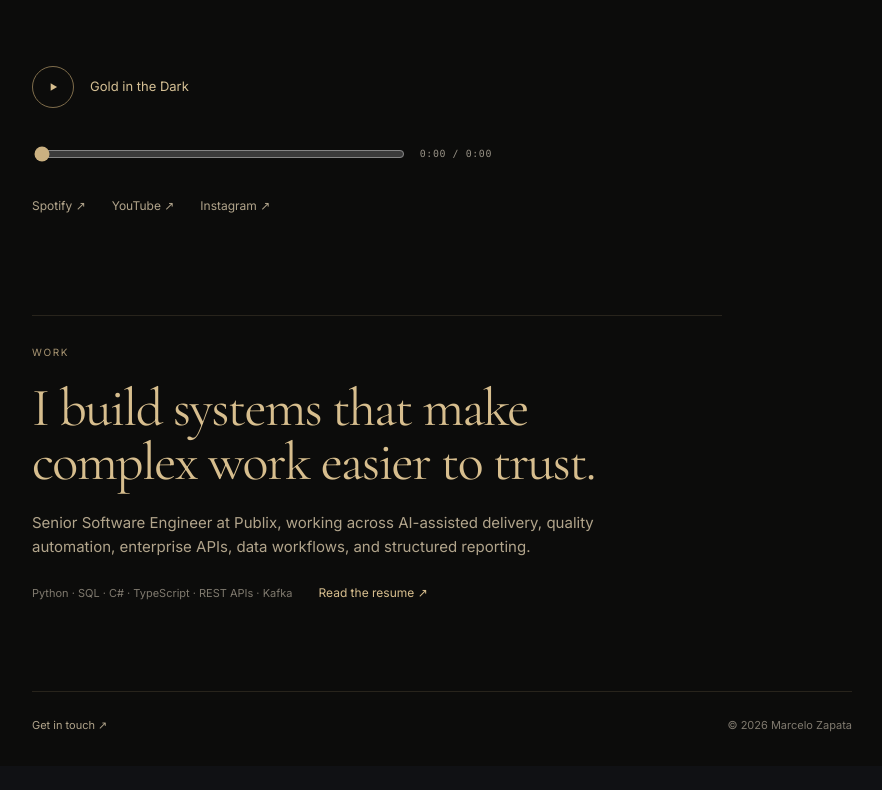
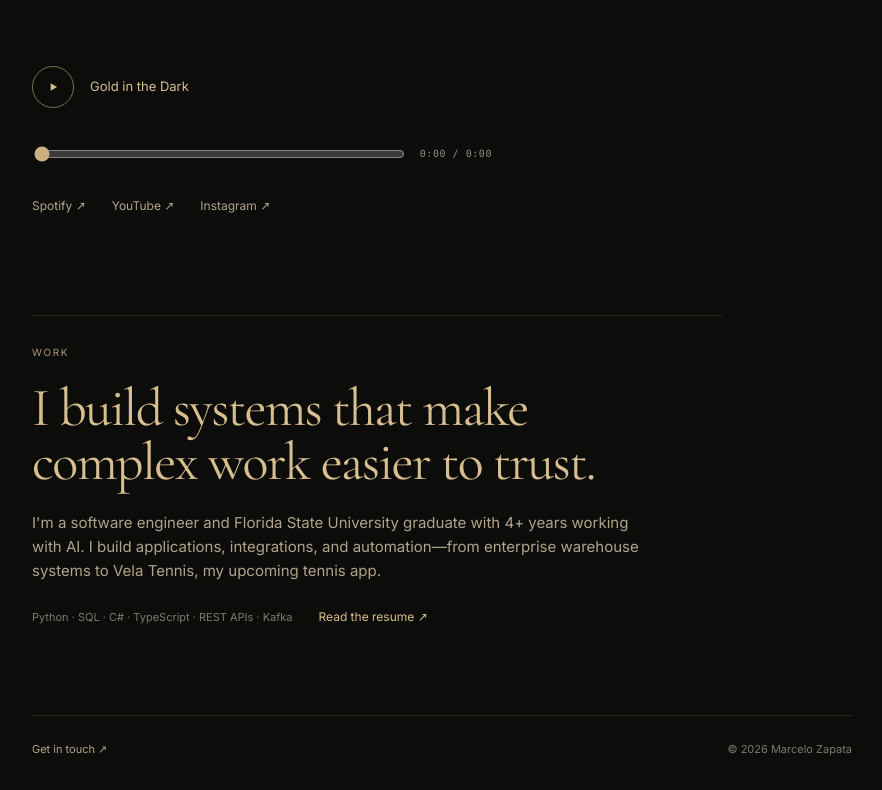
Before and after one commit to marcelozap/marcelozapata.com, a Next.js app: page / in a window 1280 px wide. Shown: the part 423-1213 px from the top of the page, without its empty margins (198-1080 px from the left). Before the commit the page ends 1189 px from the top, so only its background shows below. Built offline with nearby package versions, Linux system fonts and the light colour scheme.

Commit message:
Update professional bio

```diff
--- a/components/HomeClient.tsx
+++ b/components/HomeClient.tsx
@@ -33,7 +33,7 @@ export default function HomeClient() {
       <section id="work" className={styles.work} aria-labelledby="work-title">
         <p className={styles.workLabel}>{lang === 'en' ? 'Work' : 'Trabajo'}</p>
         <h2 id="work-title">{lang === 'en' ? 'I build systems that make complex work easier to trust.' : 'Construyo sistemas que hacen más confiable el trabajo complejo.'}</h2>
-        <p>{lang === 'en' ? 'Senior Software Engineer at Publix, working across AI-assisted delivery, quality automation, enterprise APIs, data workflows, and structured reporting.' : 'Senior Software Engineer en Publix, trabajando con entrega asistida por IA, automatización de calidad, APIs empresariales, flujos de datos y reportes estructurados.'}</p>
+        <p>{lang === 'en' ? "I'm a software engineer and Florida State University graduate with 4+ years working with AI. I build applications, integrations, and automation—from enterprise warehouse systems to Vela Tennis, my upcoming tennis app." : 'Soy ingeniero de software y graduado de Florida State University, con más de 4 años trabajando con IA. Construyo aplicaciones, integraciones y automatización, desde sistemas empresariales de almacén hasta Vela Tennis, mi próxima aplicación de tenis.'}</p>
         <div className={styles.workMeta}>
           <span>{resume.skills.slice(0, 6).join(' · ')}</span>
           <a href="/resume">{lang === 'en' ? 'Read the resume ↗' : 'Ver el resume ↗'}</a>
--- a/content/site.ts
+++ b/content/site.ts
@@ -6,7 +6,7 @@ export const site = {
   city: "Miami, FL",
   url: "https://marcelozapata.com",
   description:
-    "Marcelo Zapata is a software engineer and musician focused on automation, data workflows, enterprise systems, and songs.",
+    "Marcelo Zapata is a software engineer and Florida State University graduate with 4+ years working with AI. He builds applications, integrations, and automation, from enterprise warehouse systems to Vela Tennis.",
   email: "marcelozapata00@gmail.com",
   socials: {
     instagram: "https://instagram.com/marcelozapatamusic",
```
